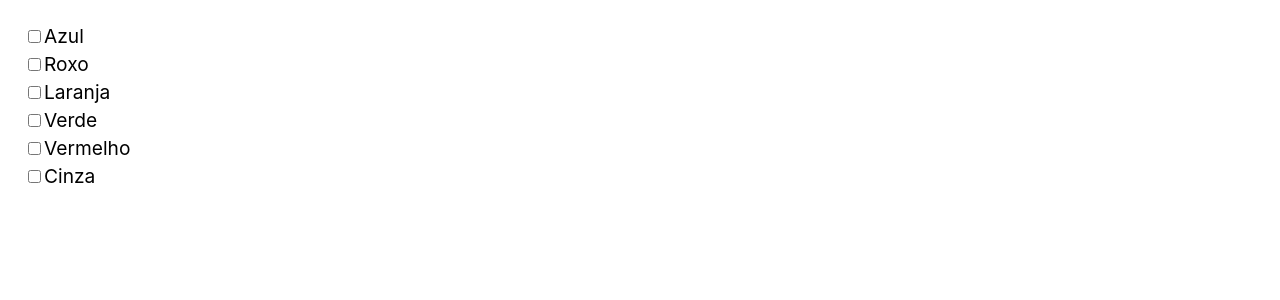
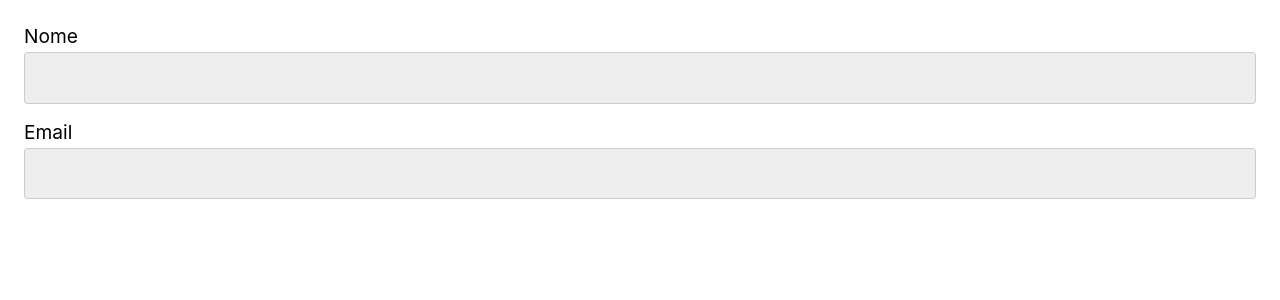
Before and after one commit to EdineiPinho/React-Tests, a React (Create React App) app: page / in a window 1280 px wide. Shown: the top 300 px of the page. Built offline with nearby package versions, Linux system fonts and the light colour scheme.

Commit message:
:sparkles: feat(Input1.js): Created custom form components

```diff
--- a/src/App.js
+++ b/src/App.js
@@ -1,10 +1,14 @@
 import React from 'react'
-import Checkbox from './Forms/Checkbox/CheckboxEx3'
+import Input1 from './FormComponents/Input1'
 
 const App = () => {
+  const [nome, setNome] = React.useState('');
+  const [email, setEmail] = React.useState('');
+
   return (
     <div>
-      <Checkbox />
+      <Input1 label="Nome" id="nome" type="text" value={nome} setValue={setNome} required />
+      <Input1 label="Email" id="email" type="text" value={email} setValue={setEmail} />
     </div>
   )
 }
--- /dev/null
+++ b/src/FormComponents/Input1.js
@@ -0,0 +1,22 @@
+import React from 'react'
+
+const Input1 = ({ id, label, type, value, setValue, ...props }) => {
+  return (
+    <>
+      <div className={id}>
+        <label htmlFor={id}> {label} </label>
+        <input
+          id={id}
+          name={id}
+          type={type}
+          value={value}
+          onChange={({ target }) =>
+            setValue(target.value)}
+          {...props}
+        />
+      </div>
+    </>
+  )
+}
+
+export default Input1
```
